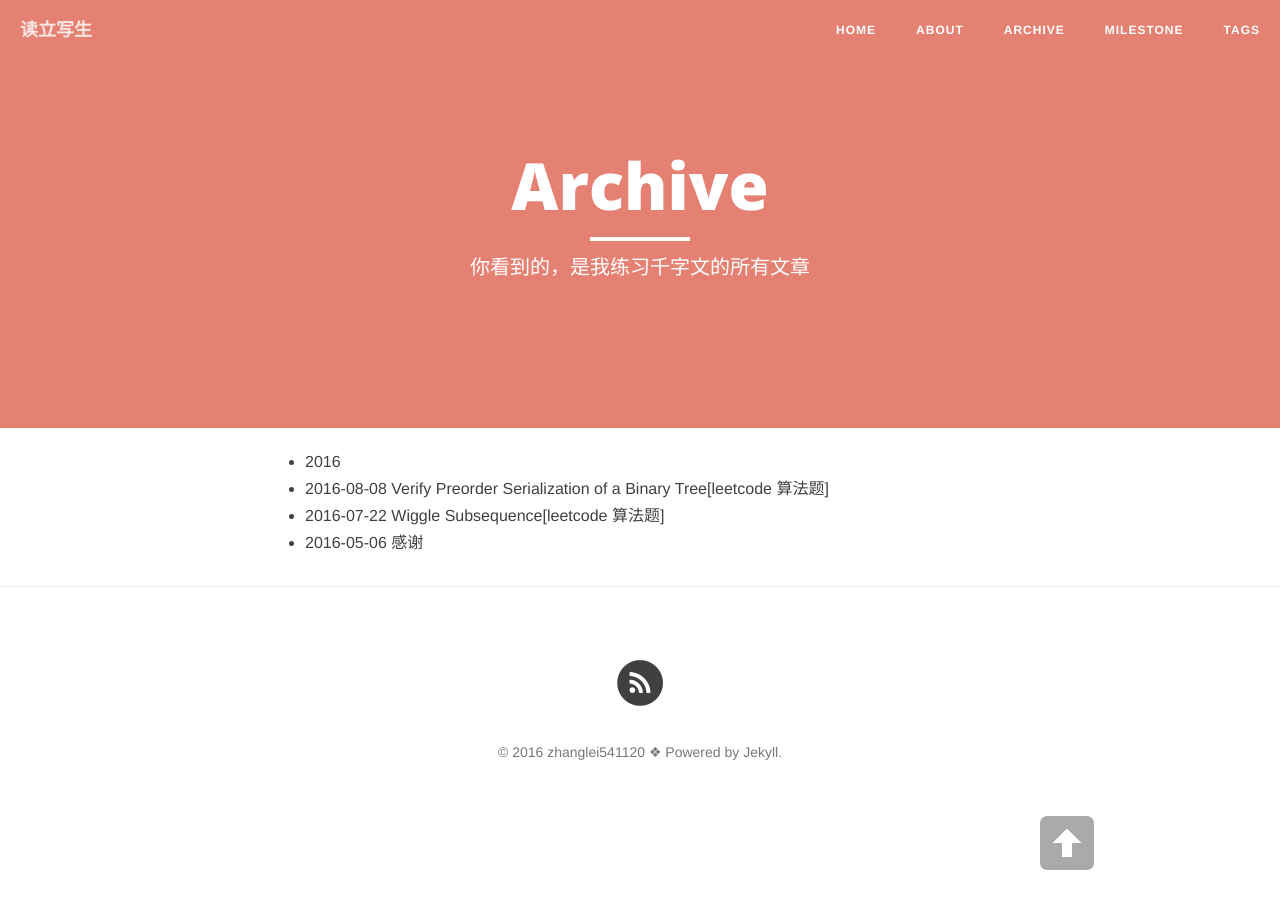
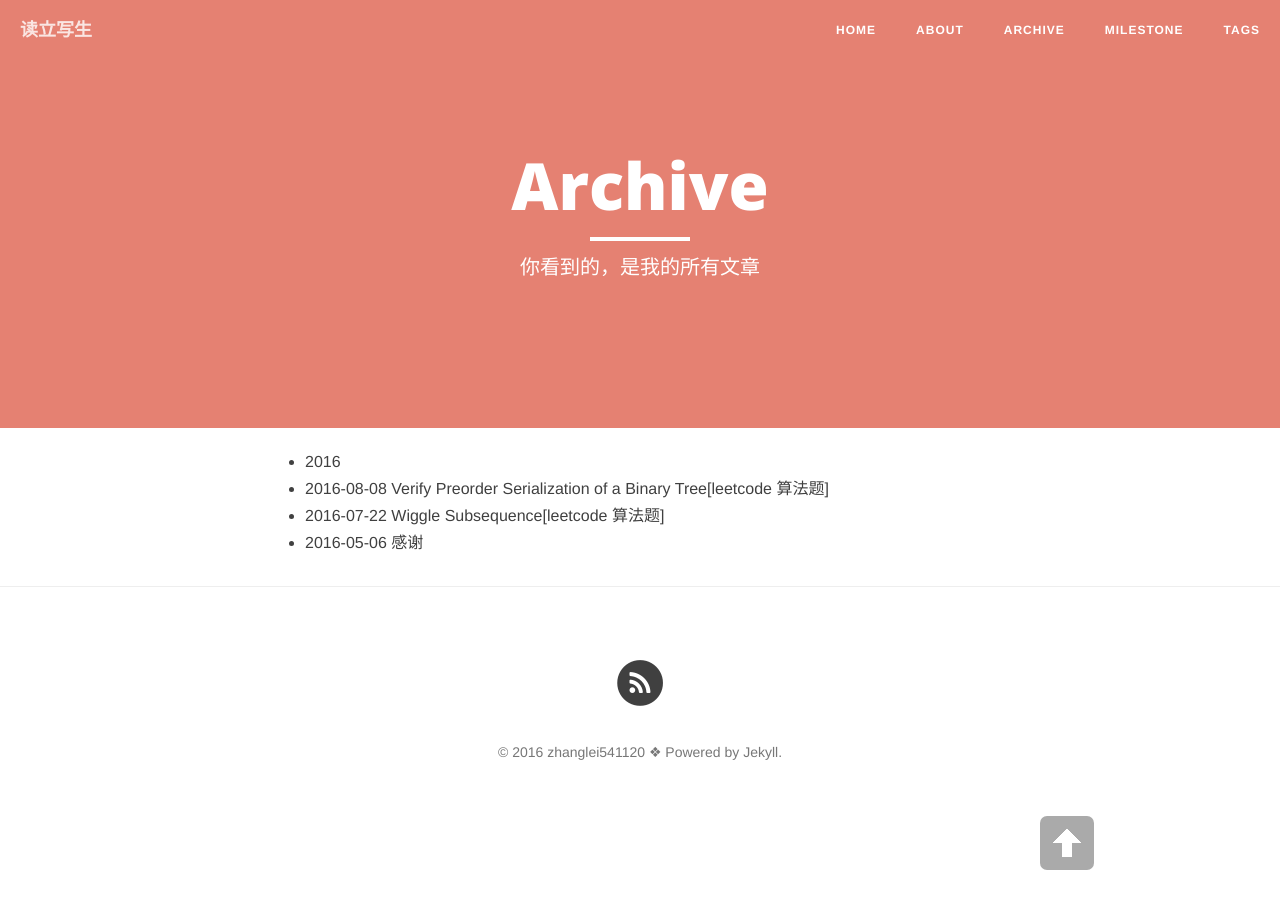
Before and after one commit to zhanglei541120/zhanglei541120.github.io, a Jekyll site: the page built from archive.md, in a window 1280 px wide. Built offline with Jekyll 4.4.1, drawn with Linux system fonts in a browser that asks for light colours; nearby versions of some CDN libraries.

Commit message:
remove some sth

```diff
--- a/archive.md
+++ b/archive.md
@@ -1,7 +1,7 @@
 ---
 layout: page
 title: "Archive"
-description: "你看到的，是我练习千字文的所有文章"
+description: "你看到的，是我的所有文章"
 header-img: "img/orange.jpg"
 ---
 
```
Also changed, not shown: about.md (+1 -1 lines), README.md.
